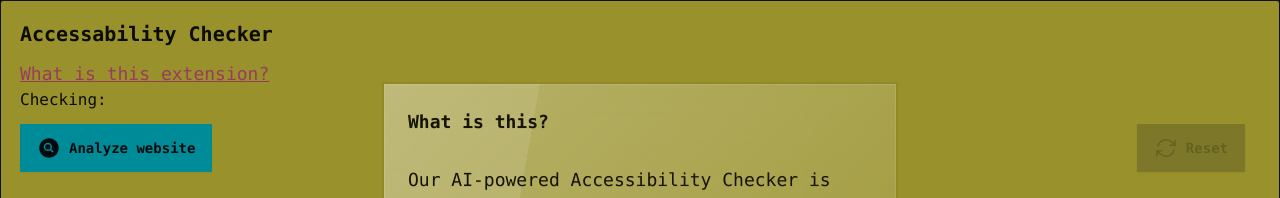
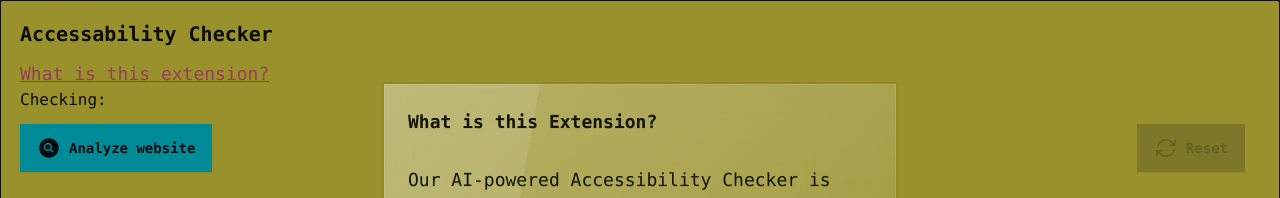
Before and after one commit to AMarinic92/4560-IA, a React (Vite) app in the folder frontend/: page / in a window 1280 px wide. Both pictures are taken after a click on the link "What is this extension?". Shown: the top 198 px of the page. Built offline with nearby package versions, Linux system fonts and the light colour scheme; no server answers.

Commit message:
added false to reset

```diff
--- a/frontend/src/App.tsx
+++ b/frontend/src/App.tsx
@@ -20,7 +20,8 @@ function App() {
   const [msgFailed, setMsgFailed] = useState<boolean>(false)
 
   const resetState = () => {
-    setProblems([])
+    setProblems([]);
+    setLoading(false);
   }
 
 
--- a/frontend/src/components/info_modal.tsx
+++ b/frontend/src/components/info_modal.tsx
@@ -2,7 +2,7 @@ const InfoModal = () => {
     return (
         <dialog id="info_modal" className="modal">
             <div className="modal-box prose-lg glass">
-                <h3 className="font-bold text-lg">What is this?</h3>
+                <h3 className="font-bold text-lg">What is this Extension?</h3>
                 <p className="py-4 ">
                     Our AI-powered Accessibility Checker is aimed at streamlining the process of
                     ensuring digital content is accessible to all users. Leveraging advanced machine
```
